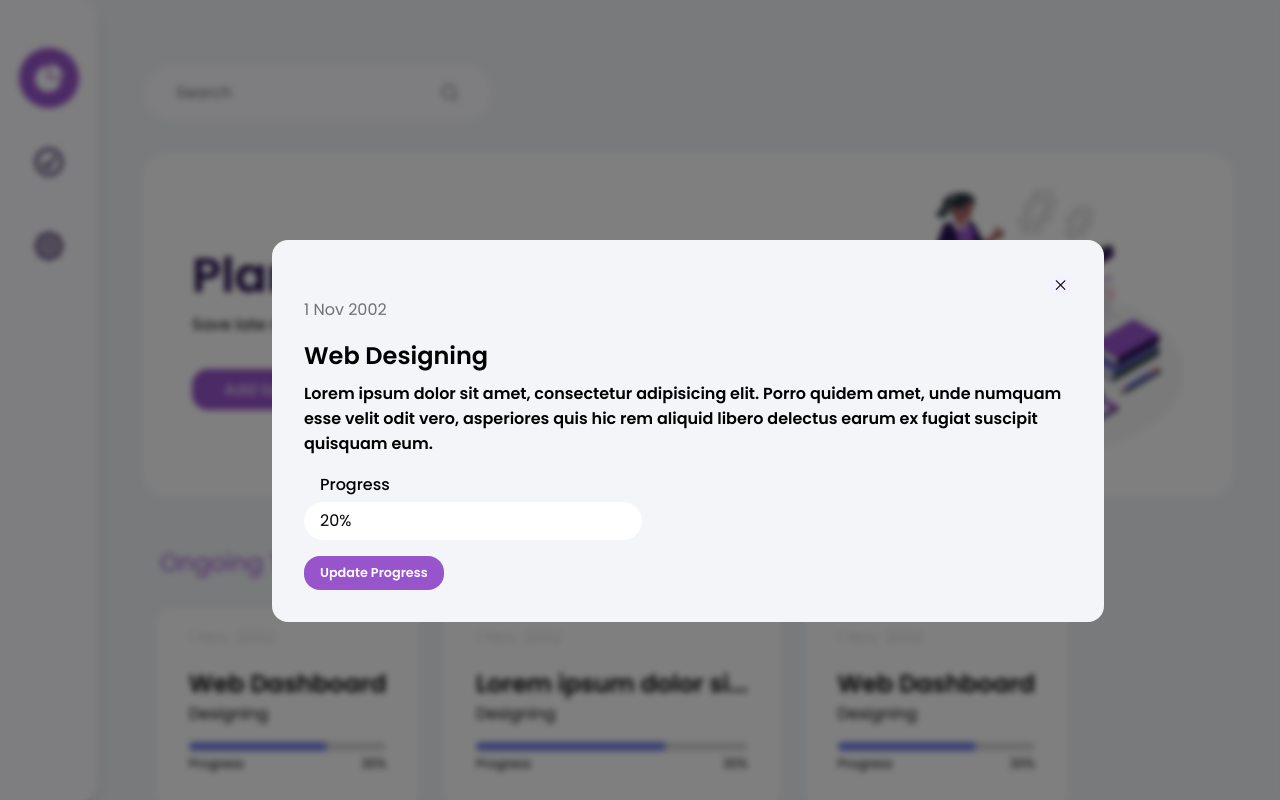
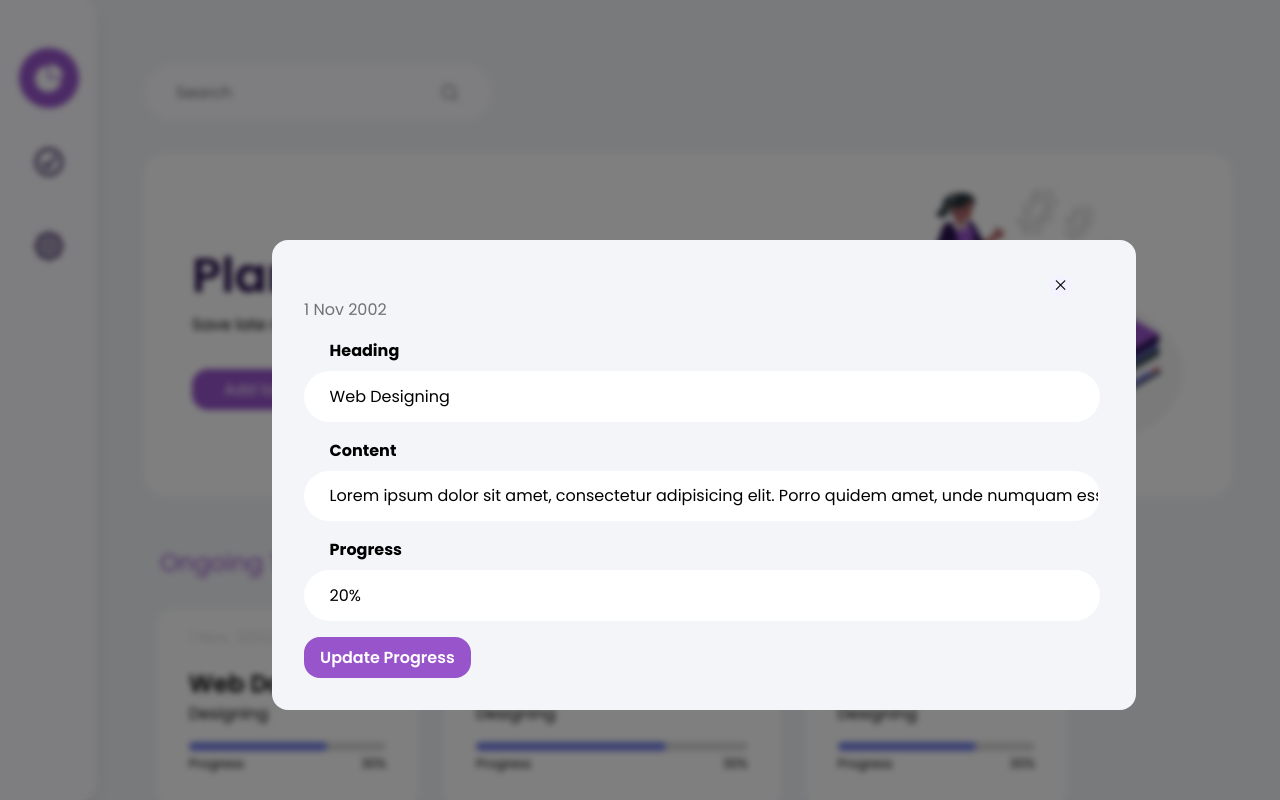
Before and after one commit to prabhavdogra/task-management-system-frontend, a React (Create React App) app: page / in a window 1280 px wide. Shown: the top 800 px of the page. Built offline with nearby package versions, Linux system fonts and the light colour scheme.

Commit message:
fixed some bugs

```diff
--- a/src/components/Tasks.js
+++ b/src/components/Tasks.js
@@ -1,3 +1,4 @@
+import InputTile from "./InputTile";
 import TaskTile from "./TaskTile";
 
 const Tasks = () => {
@@ -21,12 +22,9 @@ const Tasks = () => {
                         </div>
                     </div>
                     <div className="date">1 Nov 2002</div>
-                    <div className="heading">Web Designing</div>
-                    <div className="subheading">Lorem ipsum dolor sit amet, consectetur adipisicing elit. Porro quidem amet, unde numquam esse velit odit vero, asperiores quis hic rem aliquid libero delectus earum ex fugiat suscipit quisquam eum.</div>
-                    <label className="progress-percent">Progress</label>
-                    <div className="progress-bar">
-                        <input type="text" value="20%"/>
-                    </div>
+                    <InputTile fieldData={{label: "Heading", value: "Web Designing"}}></InputTile>
+                    <InputTile fieldData={{label: "Content", value: "Lorem ipsum dolor sit amet, consectetur adipisicing elit. Porro quidem amet, unde numquam esse velit odit vero, asperiores quis hic rem aliquid libero delectus earum ex fugiat suscipit quisquam eum."}}></InputTile>
+                    <InputTile fieldData={{label: "Progress", value: "20%"}}></InputTile>
                     <button className="update">
                         Update Progress
                     </button>
--- a/src/styles/tasks.scss
+++ b/src/styles/tasks.scss
@@ -72,6 +72,7 @@
     width: 60%;
     top: 30%;
     padding: 2rem;
+    padding-right: 4rem;
     margin-left: 10%;
     background-color: #F3F5F9;
     border-radius: 1rem;
@@ -91,7 +92,6 @@
 
 .modal .date {
     color: #717171;
-    padding-bottom: 1rem;
 }
 
 .modal .heading {
@@ -108,23 +108,6 @@
     padding-bottom: 1rem;
 }
 
-.modal .update {
-    border-style: none;
-    font-size: 0.8rem;
-    background-color: $primaryPurple;
-    color: white;
-    border-radius: 1rem;
-    padding-top: 0.5rem;
-    padding-bottom: 0.5rem;
-    padding-left: 1rem;
-    padding-right: 1rem;
-    font-weight: 600;
-}
-
-.modal .mark-completed:active {
-    background-color: #7233a2;
-}
-
 .overlay {
     position: fixed;
     top: 0;
@@ -138,17 +121,25 @@
     z-index: 1;
 }
 
-.modal .progress-percent {
-    margin-left: 1rem;
-    font-weight: 500;
+.modal .input-tile {
+    margin-top: 1rem;
 }
 
-.modal input {
-    margin-top: 0.3rem;
+
+.modal .update {
     border-style: none;
-    border-radius: 2rem;
-    padding: 0.4rem;
+    font-size: 1rem;
+    background-color: $primaryPurple;
+    color: white;
+    margin-top: 1rem;
+    border-radius: 1rem;
+    padding-top: 0.5rem;
+    padding-bottom: 0.5rem;
     padding-left: 1rem;
-    font-size: 1rem;
-    margin-bottom: 1rem;
+    padding-right: 1rem;
+    font-weight: 600;
 }
+
+.modal .update:active {
+    background-color: #7233a2;
+}
```
